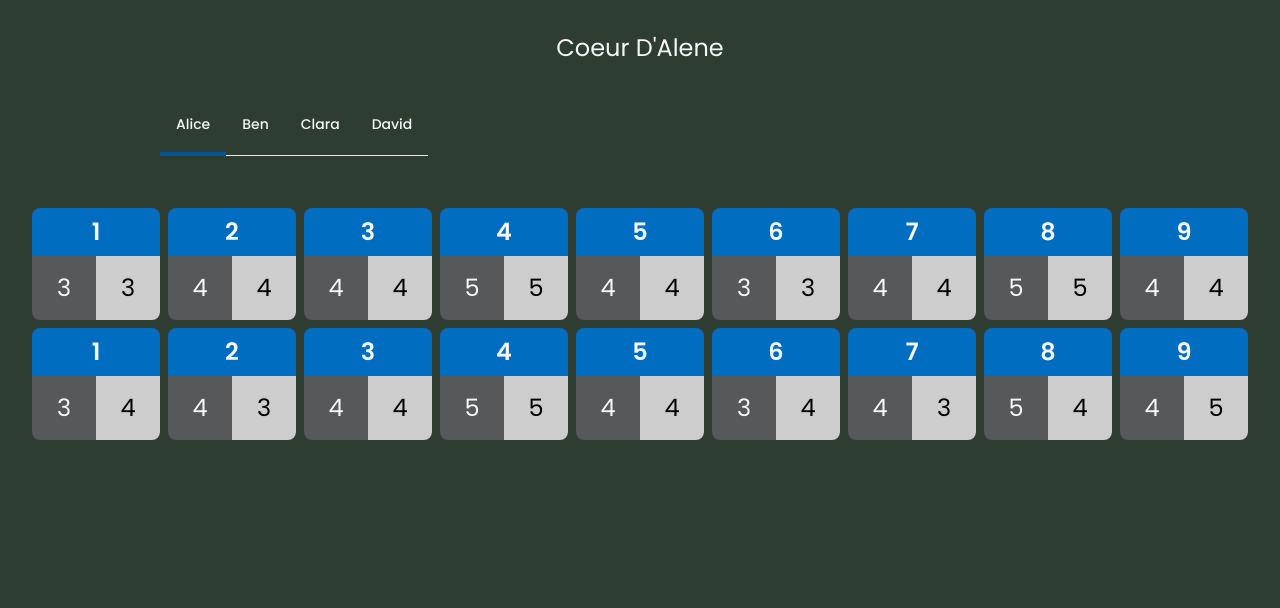
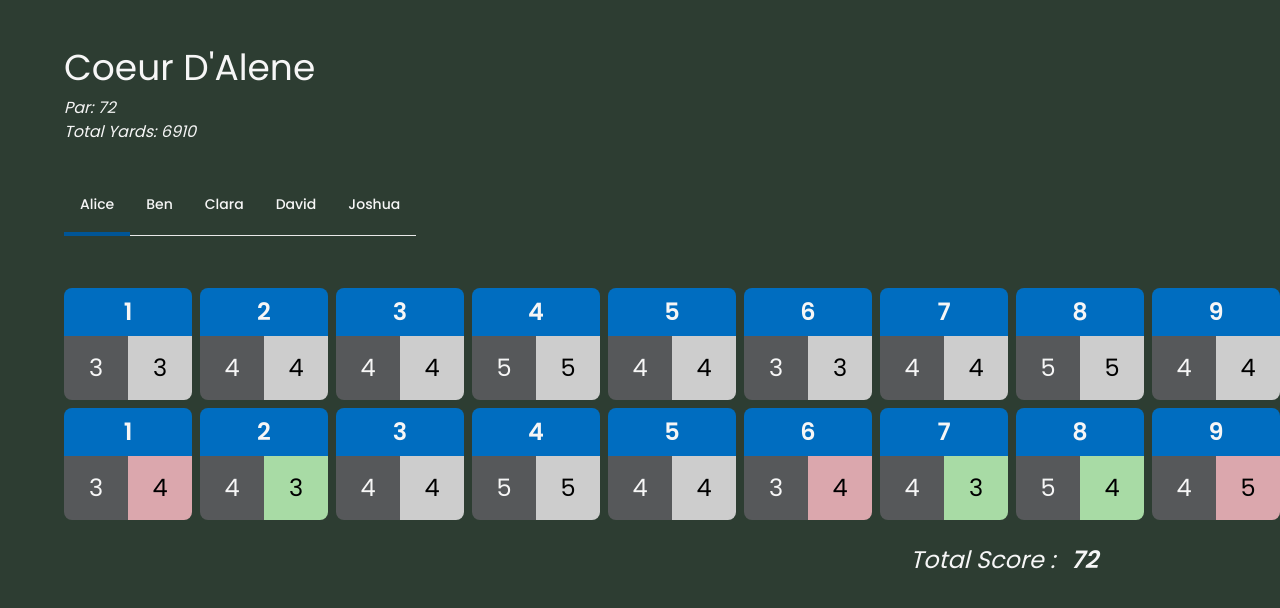
Before and after one commit to briantweed/golf-buddy, a Next.js app: page / in a window 1280 px wide. Shown: the top 608 px of the page. Built offline with nearby package versions, Linux system fonts and the light colour scheme.

Commit message:
init commit

```diff
--- a/src/files/config/test-game.js
+++ b/src/files/config/test-game.js
@@ -316,7 +316,7 @@ const testGame = {
                     Stroke: 5
                 },
                 {
-                    Stroke: 3
+                    Stroke: 2
                 },
                 {
                     Stroke: 5
@@ -325,6 +325,66 @@ const testGame = {
                     Stroke: 6
                 }
             ]
+        },
+        {
+            Name: "Joshua",
+            Handicap: 14,
+            Scores: [
+                {
+                    Stroke: 3
+                },
+                {
+                    Stroke: 3
+                },
+                {
+                    Stroke: 3
+                },
+                {
+                    Stroke: 3
+                },
+                {
+                    Stroke: 4
+                },
+                {
+                    Stroke: 3
+                },
+                {
+                    Stroke: 5
+                },
+                {
+                    Stroke: 4
+                },
+                {
+                    Stroke: 4
+                },
+                {
+                    Stroke: 3
+                },
+                {
+                    Stroke: 4
+                },
+                {
+                    Stroke: 6
+                },
+                {
+                    Stroke: 5
+                },
+                {
+                    Stroke: 4
+                },
+                {
+                    Stroke: 2
+                },
+                {
+                    Stroke: 3
+                },
+                {
+                    Stroke: 5
+                },
+                {
+                    Stroke: 3
+                }
+            ]
         }
     ]
 
--- a/src/pages/index.js
+++ b/src/pages/index.js
@@ -12,14 +12,23 @@ const Page = () => {
         };
     });
 
+
+    const courseParScore = testGame.Holes.reduce((sum, item) => sum + item.Par, 0);
+    const courseTotalYards = testGame.Holes.reduce((sum, item) => sum + item.Yards, 0);
+
     return (
         <main className={"text-2xl text-grey-6 bg-grey-7 h-screen w-screen overflow-hidden"}>
 
-            <section className={"flex items-center justify-center py-8"}>
-                <h1>{testGame.CourseName}</h1>
+            <section className={"pt-12 pb-8 px-16"}>
+                <h1 className={"text-4xl mb-2"}>{testGame.CourseName} </h1>
+                <h2 className={"text-base"}>
+                    <i>Par: {courseParScore}</i>
+                    <br/>
+                    <i>Total Yards: {courseTotalYards}</i>
+                </h2>
             </section>
 
-            <section className={"flex items-center justify-center w-3/4 mx-auto"}>
+            <section className={"px-16"}>
                 <TabWidget tabs={tabs}/>
             </section>
 
@@ -36,45 +45,85 @@ const ScoreCard = (props) => {
     const FrontNine = testGame.Players[id].Scores.slice(0, 9);
     const BackNine = testGame.Players[id].Scores.slice(9, 18);
 
+    const FrontNineScore = FrontNine.reduce((sum, item) => sum + item.Stroke, 0);
+    const BackNineScore = BackNine.reduce((sum, item) => sum + item.Stroke, 0);
+    const TotalPlayerScore = FrontNineScore + BackNineScore;
+
     return (
-        <section className={"flex flex-col gap-2 justify-center items-center pt-8 pb-2.5"}>
+        <section className={"flex flex-col gap-2 justify-center items-start pt-8 pb-2.5"}>
             <div className={"flex gap-2"}>
                 {FrontNine.map((score, index) => {
+                    const parValue = testGame.Holes[index].Par;
+                    const strokeValue = score.Stroke;
+                    let bgColor = "bg-pastel-red-2";
+                    switch (parValue - strokeValue) {
+                        case -2: bgColor = "bg-pastel-red-2"; break;
+                        case -1: bgColor = "bg-pastel-red-1"; break;
+                        case 0: bgColor = "bg-grey-2"; break;
+                        case 1: bgColor = "bg-pastel-green-1"; break;
+                        case 2: bgColor = "bg-pastel-green-2"; break;
+                        case 3: bgColor = "bg-pastel-green-2"; break;
+                        case 4: bgColor = "bg-pastel-green-2"; break;
+                    }
+
                     return (
                         <div key={index}>
-                            <div
-                                className={"text-center font-semibold bg-lightBlue p-2 rounded-t-lg"}>{index + 1}</div>
+                            <div className={"text-center font-semibold bg-lightBlue p-2 rounded-t-lg"}>{index + 1}</div>
                             <div className={"flex"}>
-                                <div
-                                    className={"p-2 bg-grey-1 rounded-bl-lg w-16 h-16 flex items-center justify-center text-center"}>
-                                    {testGame.Holes[index].Par}
-                                </div>
-                                <div
-                                    className={"p-2 bg-grey-2 rounded-br-lg text-black w-16 h-16 flex items-center justify-center text-center"}>{score.Stroke}</div>
+                                <div className={"p-2 bg-grey-1 rounded-bl-lg w-16 h-16 flex items-center justify-center text-center"}>{parValue}</div>
+                                <div className={`p-2 ${bgColor} rounded-br-lg text-black w-16 h-16 flex items-center justify-center text-center`}>{strokeValue}</div>
                             </div>
                         </div>
                     );
                 })}
+
+                <div>
+                    <div className={"text-center font-semibold bg-blue p-2 rounded-t-lg"}>Out</div>
+                    <div className={"flex"}>
+                        <div className={"p-2 bg-grey-2 text-black font-semibold text-2xl rounded-bl-lg rounded-br-lg w-28 h-16 flex items-center justify-center text-center"}>{FrontNineScore}</div>
+                    </div>
+                </div>
+
             </div>
 
             {testGame.RoundType === ROUND_TYPE.FULL && (
                 <div className={"flex gap-2"}>
                     {BackNine.map((score, index) => {
+                        const parValue = testGame.Holes[index].Par;
+                        const strokeValue = score.Stroke;
+                        let bgColor = "bg-pastel-red-2";
+                        switch (parValue - strokeValue) {
+                            case -2: bgColor = "bg-pastel-red-2"; break;
+                            case -1: bgColor = "bg-pastel-red-1"; break;
+                            case 0: bgColor = "bg-grey-2"; break;
+                            case 1: bgColor = "bg-pastel-green-1"; break;
+                            case 2: bgColor = "bg-pastel-green-2"; break;
+                            case 3: bgColor = "bg-pastel-green-2"; break;
+                            case 4: bgColor = "bg-pastel-green-2"; break;
+                        }
+
                         return (
                             <div key={index}>
                                 <div className={"text-center font-semibold bg-lightBlue p-2 rounded-t-lg"}>{index + 1}</div>
                                 <div className={"flex"}>
-                                    <div
-                                        className={"p-2 bg-grey-1 rounded-bl-lg w-16 h-16 flex items-center justify-center text-center"}>
-                                        {testGame.Holes[index].Par}
-                                    </div>
-                                    <div className={"p-2 bg-grey-2 rounded-br-lg text-black w-16 h-16 flex items-center justify-center text-center"}>{score.Stroke}</div>
+                                    <div className={"p-2 bg-grey-1 rounded-bl-lg w-16 h-16 flex items-center justify-center text-center"}>{parValue}</div>
+                                    <div className={`p-2 ${bgColor} rounded-br-lg text-black w-16 h-16 flex items-center justify-center text-center`}>{strokeValue}</div>
                                 </div>
                             </div>
                         );
                     })}
+
+                    <div>
+                        <div className={"text-center font-semibold bg-blue p-2 rounded-t-lg"}>In</div>
+                        <div className={"flex"}>
+                            <div className={"p-2 bg-grey-2 text-black font-semibold text-2xl rounded-bl-lg rounded-br-lg w-28 h-16 flex items-center justify-center text-center"}>{BackNineScore}</div>
+                        </div>
+                    </div>
+
                 </div>
             )}
+
+            <div className="flex justify-end w-full px-[118px] mt-4 text-2xl italic"><span className="mr-4">Total Score : </span><span className="font-semibold">{TotalPlayerScore}</span></div>
         </section>
     );
 
```
